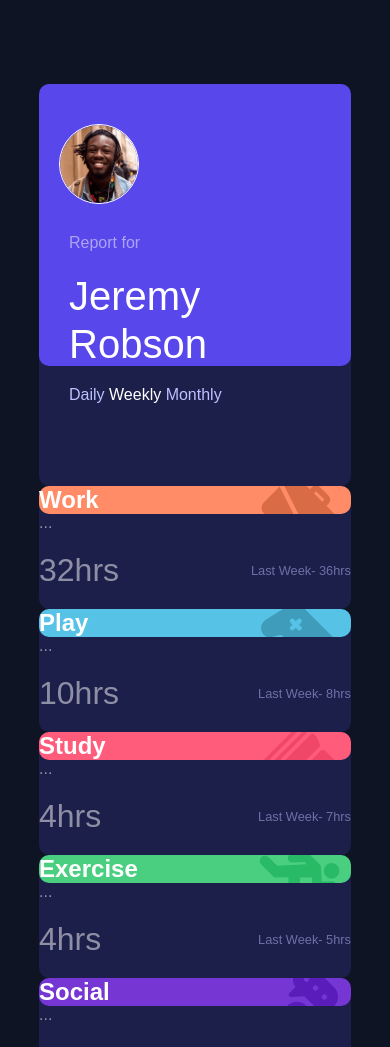
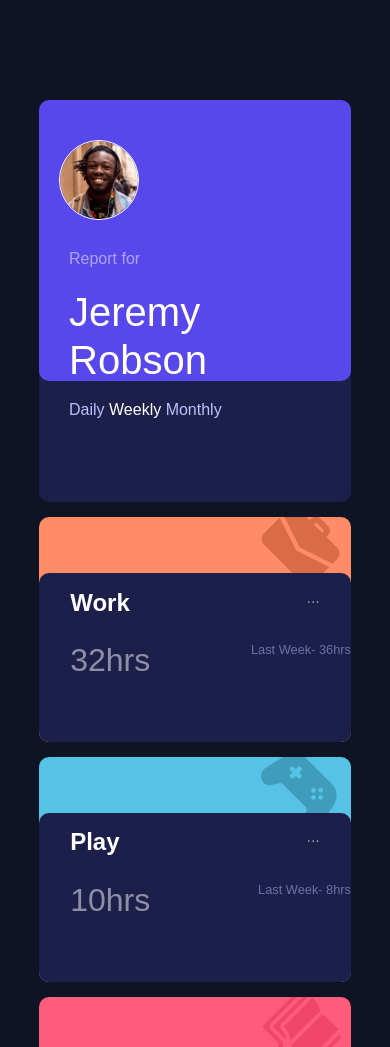
Before and after one commit to aphrysof/time-tracking-dashboard-main, a plain HTML site: page index.html in a window 390 px wide. Shown: the top 1047 px of the page. Drawn offline with Linux system fonts and the light colour scheme.

Commit message:
final-commit

```diff
--- a/index.js
+++ b/index.js
@@ -118,17 +118,16 @@ const routine = document.getElementsByClassName('status')[0];
 
 stats.forEach((item) => {
     const card = document.createElement('div');
-    card.classList.add("status", `${item.title}`);
+    card.classList.add("routine--container", `${item.title}`);
     const content = `
 
-      <div class="routine--container">
+     <div class="routine--container ${item.title}">
         <div class = "routine--info">
-        <div class = "card-header">
-        <h2 class = "stats--title-name ${item.title}">${item.title}</h2>
+            <div class = "card--header ">
+              <h2 class = "card--header-names">${item.title}</h2>
                   <p>...</p>
             </div>
            <div class = hours--section">
-      <!-- daily -->
               <div class= "daily ">
                 <p class = "current">${item.timeframes.daily.current}hrs</p>
                 <p class = "previous">Yesterday - ${item.timeframes.daily.previous}hrs</p>
@@ -143,8 +142,10 @@ stats.forEach((item) => {
               </div>
           </div>
       </div>
+    </div>
 
-      </div>
+
+
 
     `;
 
--- a/style.css
+++ b/style.css
@@ -9,18 +9,19 @@ body {
     font-family: 'Raleway', sans-serif;
 }
 main {
-
     width: 80vw;
     height: 80vh;
-    margin: 10vh auto;
+    margin: 100px auto;
     display: grid;
-
+    gap: 15px;
+    grid-template-areas: "jeremy status";
 
 }
 .jeremey{
 
     border-radius: 10px;
-    grid-row: 1 / -1;
+    width: 20vw;
+    height: 100%;
     background-color: hsl(235, 46%, 20%);
 }
 .avatar--section{
@@ -32,6 +33,11 @@ main {
     color: white;
     padding: 40px 20px 60px 20px;
 }
+.schedule{
+    color: white;
+    padding: 20px 30px 20px;
+}
+
 .avatar {
     height: 5em;
     width: 5em;
@@ -50,10 +56,7 @@ p {
     opacity: 0.5;
     padding-bottom: 20px;
 }
-.schedule{
-    color: white;
-    padding: 20px 30px 20px;
-}
+
 .btn {
     font-size: 1rem;
     background: none;
@@ -68,37 +71,67 @@ p {
 .btn--active {
     color: white;
 }
+.routine--container {
+
+    height: 39vh;
+    border-radius: 10px;
+    color: white;
+
+
+}
+.routine--info{
+
+    background-color: hsl(235, 46%, 20%);
+    height: 30vh;
+    margin-top: 56px;
+    border-radius: 10px;
+
+
+}
+
+.card--header{
+    display: flex;
+    justify-content: space-between;
+    padding: 5% 10%;
+
+}
+
+
 .daily {
 
     justify-content: space-between;
-        align-items: center;
+    padding-left: 10%;
     display: none;
 }
 
 .daily--active {
     display: flex;
+    flex-direction: column;
+
 }
 
 .weekly {
     justify-content: space-between;
-        align-items: center;
+    padding-left: 10%;
     display: none;
 
 }
 
 .weekly--active {
     display: flex;
+    flex-direction: column;
 
 }
 
 .monthly {
     justify-content: space-between;
-        align-items: center;
+    padding-left: 10%;
     display:none;
 }
 
 .monthly--active {
     display: flex;
+    flex-direction: column;
 
 }
 .current {
@@ -112,63 +145,116 @@ p {
     font-size: .8rem;
     color: hsl(236, 100%, 87%);
 }
-/*individual container*/
 .Work {
+    grid-area: work;
     border-radius: 10px;
-    background: hsl(15, 100%, 70%) url(/images/icon-work.svg) no-repeat 222px -10px;
+    background: hsl(15, 100%, 70%) url(images/icon-work.svg) no-repeat 222px -10px;
+
+
+
 
 }
+.Play {
+    grid-area: play;
+    border-radius: 10px;
+    background: hsl(195, 74%, 62%) url(images/icon-play.svg) no-repeat 222px -5px;
 
-.Play {
-    border-radius: 10px;
-    background: hsl(195, 74%, 62%) url(/images/icon-play.svg) no-repeat 222px -5px;
 
 }
 
 .Study {
+    grid-area: study;
     border-radius: 10px;
     background: hsl(348, 100%, 68%) url(/images/icon-study.svg) no-repeat 223px -5px;
 
 }
 
 .Exercise {
+    grid-area: exercise;
     border-radius: 10px;
     background: hsl(145, 58%, 55%) url(/images/icon-exercise.svg) no-repeat 220px -2px;
 
 }
 
 .Social {
+    grid-area: social;
     border-radius: 10px;
     background: hsl(264, 64%, 52%) url(/images/icon-social.svg) no-repeat 230px -18px;
 
 }
 
 .Self-care {
+    grid-area: self-care;
     border-radius: 10px;
     background: hsl(43, 84%, 65%) url(/images/icon-self-care.svg) no-repeat 233px -16px;
 
+
+}
+.status{
+    display: grid;
+    height: 40vh;
+    width: 60vw;
+    gap: 15px;
+    grid-template-areas: "work play study"
+                          "exercise social self-care";
+}
+.stats--title-name{
+    font-size: 1.3rem;
+    font-weight: 500;
 }
 
 
-.routine--container {
-    border-radius: 10px;
+@media screen and (max-width: 767.98px){
+    main{
+        display: flex;
+        flex-direction: column;
+    }
+    .jeremey{
+        width: 100%;
+    }
+    .status {
+        display: flex;
+        flex-direction: column;
+        width: 100%;
+    }
+    .daily {
+
+        justify-content: space-between;
+        padding-left: 10%;
+        display: none;
+    }
+
+    .daily--active {
+        display: flex;
+        flex-direction: row;
 
     }
 
+    .weekly {
+        justify-content: space-between;
+        padding-left: 10%;
+        display: none;
 
-.routine--info{
-    position: relative;
-    top: 20%;
-    background-color: hsl(235, 46%, 20%);
-    height: 80%;
-    border-radius: 10px;
-    color: white;
     }
 
+    .weekly--active {
+        display: flex;
+        flex-direction: row;
 
-.card--header{
+    }
+
+    .monthly {
+        justify-content: space-between;
+        padding-left: 10%;
+        display:none;
+    }
+
+    .monthly--active {
         display: flex;
-    justify-content: space-between;
-    padding: 20px;
-    font-size: 18px;
+        flex-direction: row;
+
     }
+    .routine--info {
+        height: 20vh;
+    }
+}
```
Also changed, not shown: index.html (+2 -47 lines). Lines whose indentation alone changed are shown as unchanged.
